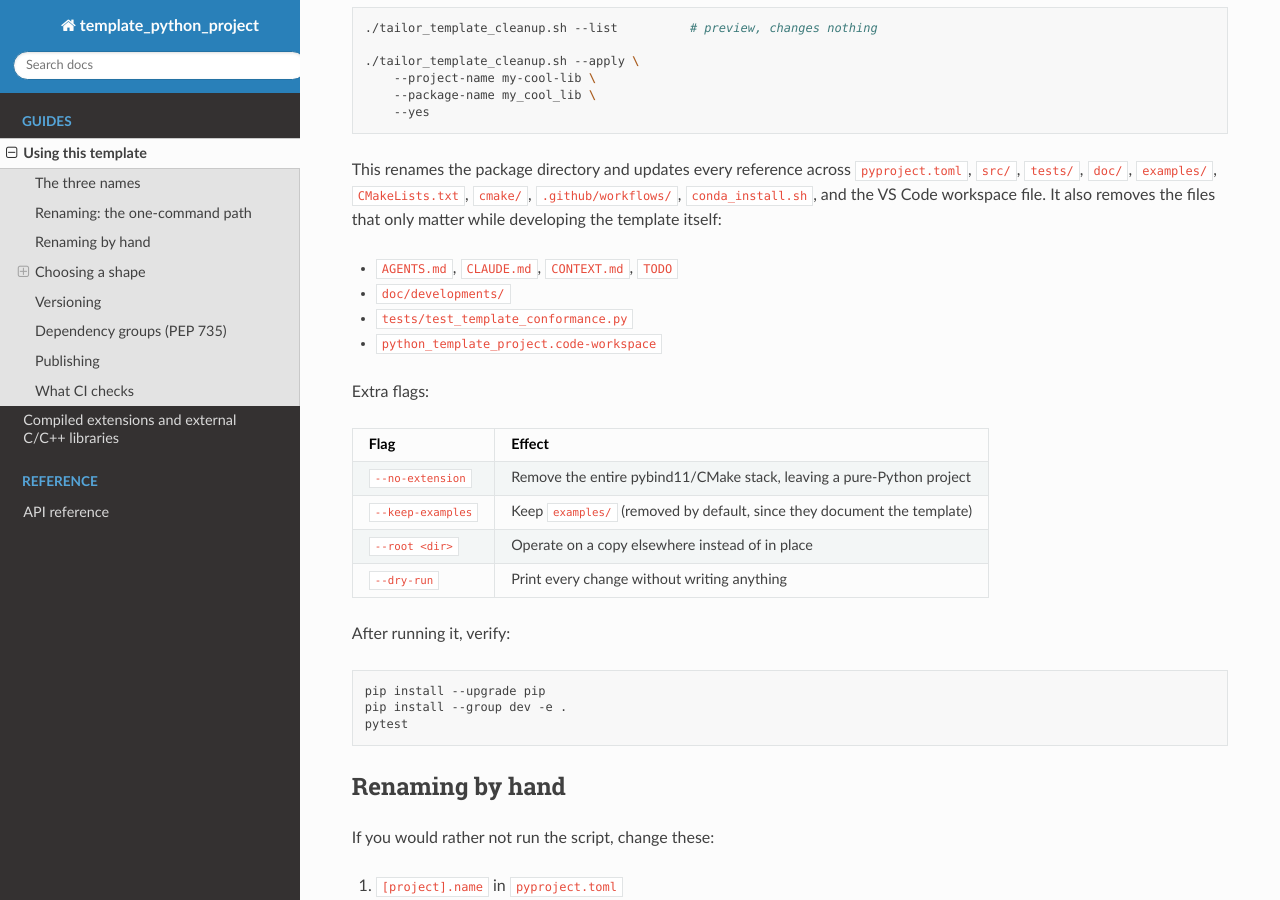
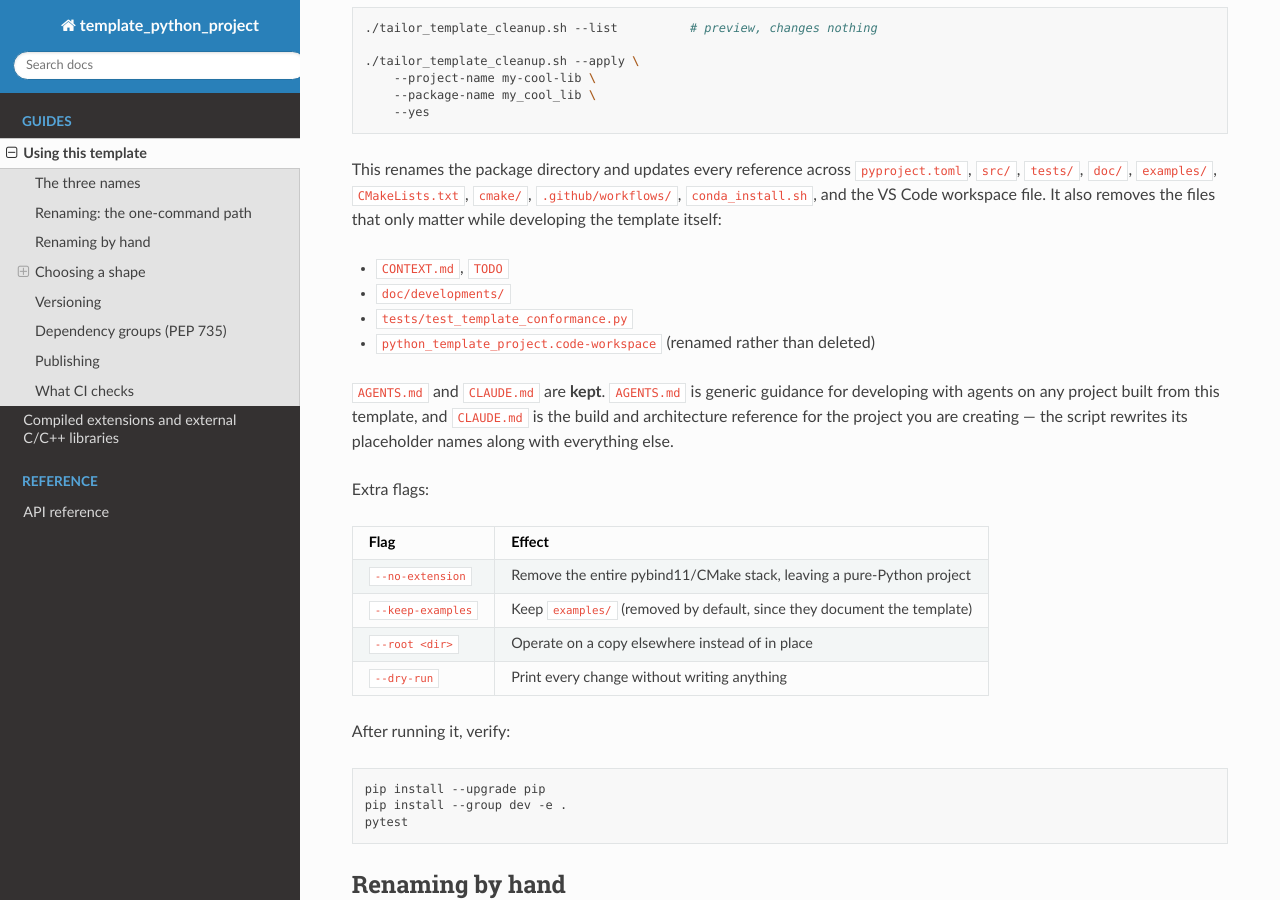
Before and after one commit to PeterCalifano/python_template_project, a Sphinx documentation site: the page built from doc/template_usage.md, in a window 1280 px wide and 900 px high, scrolled down 667 px. Built offline with Sphinx 7.4.7 and the Read the Docs theme 3.1.0, drawn with Linux system fonts in a browser that asks for light colours; the version number could not be read and is left out.

Commit message:
Retain the agent guidelines through template tailoring
- Keep AGENTS.md, which is generic guidance for developing with agents on
  any project built from this template rather than template-only material

- Keep CLAUDE.md, whose placeholder names the script already rewrites into
  the derived project's build and architecture reference

- Report retained files alongside removals in the tailoring plan

- Document CONTEXT.md, whose protocol moved out of AGENTS.md

```diff
--- a/doc/template_usage.md
+++ b/doc/template_usage.md
@@ -37,10 +37,15 @@ This renames the package directory and updates every reference across
 file. It also removes the files that only matter while developing the template
 itself:
 
-- `AGENTS.md`, `CLAUDE.md`, `CONTEXT.md`, `TODO`
+- `CONTEXT.md`, `TODO`
 - `doc/developments/`
 - `tests/test_template_conformance.py`
-- `python_template_project.code-workspace`
+- `python_template_project.code-workspace` (renamed rather than deleted)
+
+`AGENTS.md` and `CLAUDE.md` are **kept**. `AGENTS.md` is generic guidance for
+developing with agents on any project built from this template, and `CLAUDE.md`
+is the build and architecture reference for the project you are creating — the
+script rewrites its placeholder names along with everything else.
 
 Extra flags:
 
```
Also changed, not shown: CLAUDE.md (+5 -0 lines), 2 other files.
